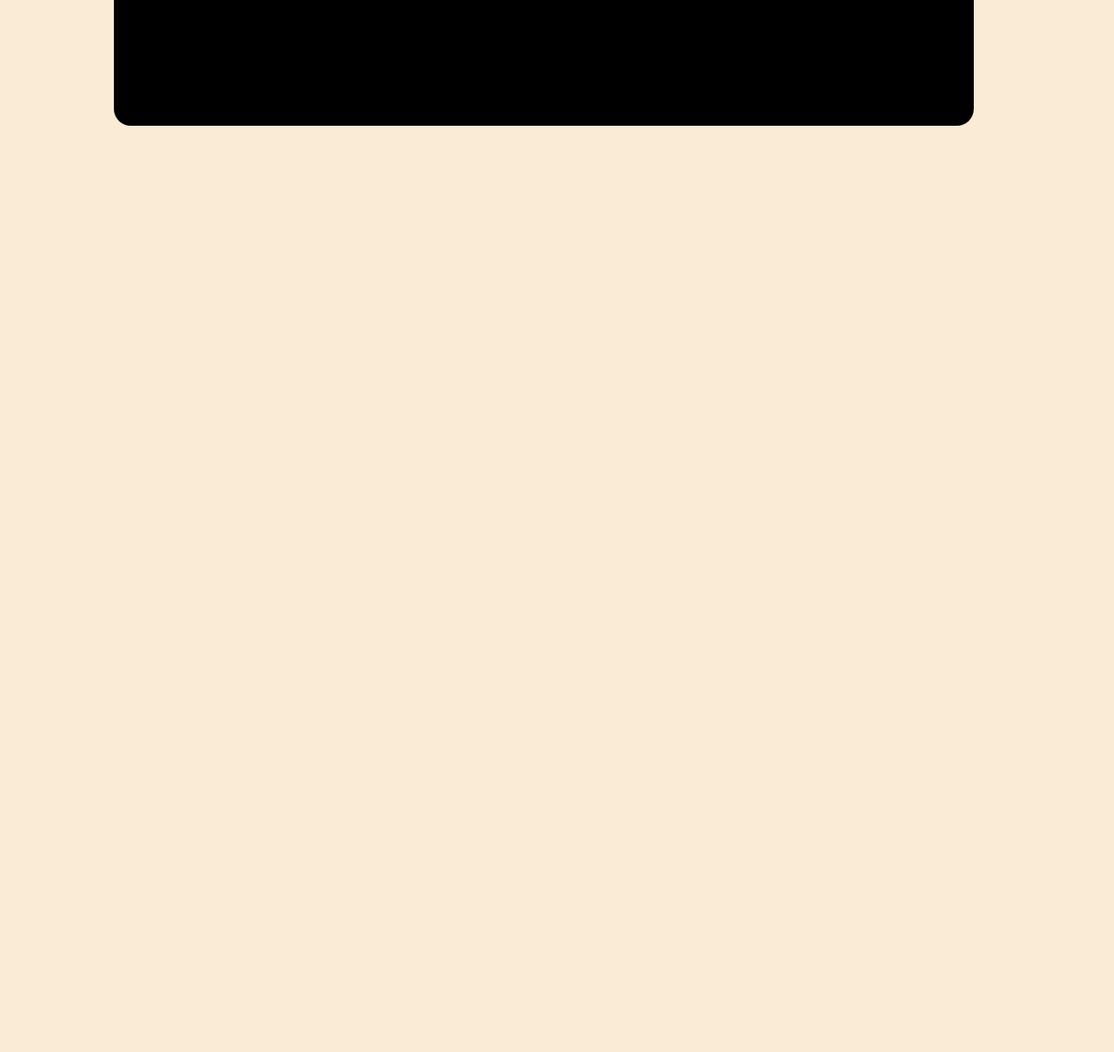
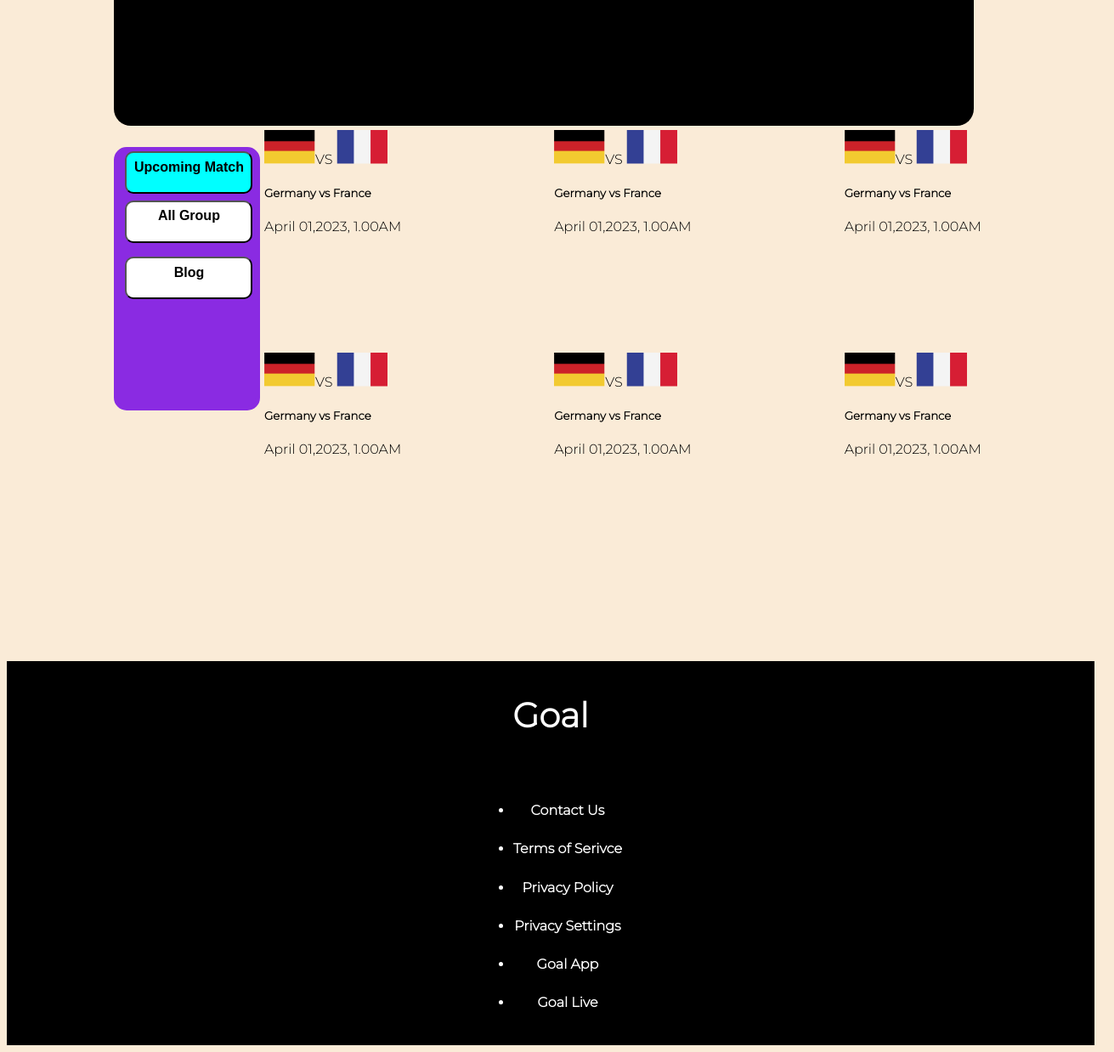
Before and after one commit to Raisa1389/wc-repo, a plain HTML site: page upcoming.html in a window 1280 px wide. Shown: the part 500-1738 px from the top of the page at 85% size, 1311 px wide, since content can reach past the window. Before the commit the page ends 800 px from the top, so only its background shows below. Drawn offline with Linux system fonts and the light colour scheme.

Commit message:
website 2

```diff
--- a/style.css
+++ b/style.css
@@ -56,7 +56,7 @@ body {
 .box-container {
     margin-top: 25px;
     margin-bottom: 50px;
-    width: 500px;
+    width: 300px;
     height: 300px;
     background-color: blueviolet;
     border: 5px solid blueviolet;
@@ -110,8 +110,8 @@ body {
 /*match descrtiption */
 
 .match .match-banner img {
-    width: 312px;
-    height: 175px;
+    width: 300px;
+    height: 200px;
 }
 
 .icon {
@@ -121,19 +121,18 @@ body {
 }
 
 .match {
-    border-radius: 312px, 362px;
+    border-radius: 10px, 10px;
     box-shadow: 1px solid gray;
     width: 50%;
     padding: 5px;
 }
 
-.matches {
+.all-match {
     display: grid;
-    grid-template-columns: repeat(2, 1fr);
-    gap: 2px;
+    grid-template-columns: repeat(3, 1fr);
+    gap: 2%;
 
 }
-
 
 .main2 {
     display: flex;
@@ -157,24 +156,28 @@ footer {
 }
 
 .footer-content h2 {
-    text-transform: capitalize;
-    line-height: 3rem;
-    font-weight: bold;
-    font-size: 20px;
     color: white;
-    text-align: center;
+    width: 95px;
+    height: 60px;
+    left: 753px;
+    top: 1594px;
+    font-style: normal;
+    font-weight: 600;
+    font-size: 40px;
+    line-height: 60px;
 }
 
 .socials {
-    list-style: none;
-    display: flex;
-    align-items: center;
-    margin: 3rem 3rem 3rem 3rem;
-    font-size: 1.1rem;
-    text-decoration: none;
     color: white;
-    justify-content: space-around;
-    padding: 8px;
+    left: 21%;
+    right: 21%;
+    top: 91%;
+    bottom: 6%;
+    font-style: normal;
+    font-weight: 500;
+    font-size: 16px;
+    line-height: 24px;
+    flex-direction: row;
 }
 
 
@@ -287,15 +290,15 @@ footer {
     }
 
     .socials {
-        list-style: none;
-        flex-direction: column;
-        align-items: center;
-        margin: 1rem 0 3rem 0;
-        font-size: 1.1rem;
-        text-decoration: none;
         color: white;
-        justify-content: space-around;
-        padding: 8px;
+        left: 3.73%;
+        right: 3.73%;
+        top: 91.44%;
+        bottom: 0.2%;
+        font-style: normal;
+        font-weight: 400;
+        font-size: 14px;
+        line-height: 50px;
     }
 }
 
@@ -371,7 +374,6 @@ footer {
         margin-left: 10%;
         flex-direction: row;
     }
-
 }
 
 .box1 {
@@ -414,6 +416,6 @@ footer {
     border-radius: 10px;
 }
 
-.matches {
+.all-match {
     grid-template-columns: repeat(2, 1fr);
 }
--- /dev/null
+++ b/style2.css
@@ -0,0 +1,176 @@
+/*Upcoming matches main website starts here*/
+/* fonts */
+@import url('https://fonts.googleapis.com/css2?family=Montserrat:wght@300&display=swap');
+
+/* base style */
+body {
+    font-family: 'Montserrat', sans-serif;
+    background-color: antiquewhite;
+}
+
+/*banner descripton & image */
+.main1 {
+    width: 80%;
+    height: 80vh;
+    margin-left: 10%;
+    color: white;
+    background-color: black;
+    box-shadow: 2px 2px 2px 2px solid black;
+    border-radius: 20px;
+    display: flex;
+    justify-content: center;
+}
+
+.banner-descrption {
+    font-size: 30px;
+    text-align: left;
+    width: 50%;
+}
+
+.banner-image {
+    margin: auto;
+}
+
+.title1 {
+    font-size: 40px;
+    font-weight: bold;
+    text-align: left;
+
+}
+
+.banner-button {
+    background-color: red;
+    padding: 15px 20px;
+    margin: 20px;
+    font-size: 20px;
+    color: white;
+    align-items: center;
+    text-align: center;
+}
+
+.text {
+    font-size: 25px;
+    margin: 10px;
+}
+
+/*box descrtiption */
+.box-container {
+    margin-top: 25px;
+    margin-bottom: 50px;
+    width: 500px;
+    height: 300px;
+    background-color: blueviolet;
+    border: 5px solid blueviolet;
+    border-radius: 15px;
+    justify-content: center;
+    margin-left: 10%;
+}
+
+.box1 {
+    display: grid;
+    grid-template-rows: repeat(3, 1fr);
+    width: 150px;
+    height: 50px;
+    margin-left: 5%;
+    margin-top: 5%;
+    padding-top: 4%;
+    font-size: medium;
+    font-weight: bold;
+    background-color: white;
+    border-radius: 10px;
+}
+
+.box2 {
+    display: grid;
+    grid-template-rows: repeat(3, 1fr);
+    width: 150px;
+    height: 50px;
+    margin-left: 5%;
+    margin-bottom: 10%;
+    margin-top: 10%;
+    padding: 5%;
+    font-size: medium;
+    font-weight: bold;
+    background-color: white;
+    border-radius: 10px;
+}
+
+.button {
+    background-color: aqua;
+    display: grid;
+    grid-template-rows: repeat(3, 1fr);
+    width: 150px;
+    height: 50px;
+    margin-left: 5%;
+    padding: 5%;
+    font-size: medium;
+    font-weight: bold;
+    border-radius: 10px;
+}
+
+/*match descrtiption */
+.match .match-banner img {
+    width: 60px;
+    height: 40px;
+}
+
+.match {
+    border-radius: 10px 10px;
+    box-shadow: 1px solid gray;
+    width: 312px;
+    height: 242px;
+    padding: 5px;
+}
+
+.all-match {
+    display: grid;
+    grid-template-columns: repeat(3, 1fr);
+    gap: 2%;
+}
+
+.main2 {
+    display: flex;
+}
+
+/*footer */
+/*footer */
+footer {
+    box-sizing: border-box;
+    height: auto;
+    width: 100vw;
+    background-color: black;
+    margin-top: 10%;
+}
+
+.footer-content {
+    display: flex;
+    align-items: center;
+    justify-content: center;
+    flex-direction: column;
+    text-align: center;
+}
+
+.footer-content h2 {
+    color: white;
+    width: 95px;
+    height: 60px;
+    left: 753px;
+    top: 1594px;
+    font-style: normal;
+    font-weight: 600;
+    font-size: 40px;
+    line-height: 60px;
+}
+
+.socials {
+    color: white;
+    left: 21%;
+    right: 21%;
+    top: 91%;
+    bottom: 6%;
+    font-style: normal;
+    font-weight: 500;
+    font-size: 16px;
+    line-height: 24px;
+    flex-direction: row;
+}
--- a/upcoming.html
+++ b/upcoming.html
@@ -9,7 +9,7 @@
     <!--Font awesome-->
     <script src="https://kit.fontawesome.com/4e51a9fedb.js" crossorigin="anonymous"></script>
     <!--stylesheet-->
-    <link rel="stylesheet" href="style.css">
+    <link rel="stylesheet" href="style2.css">
 </head>
 
 <body>
@@ -27,6 +27,123 @@
         </div>
         </div>
     </section>
+
+    <div class="main2">
+        <div class="box-container">
+            <form>
+                <button class="button">Upcoming Match</button>
+                <button class="box1">All Group</button>
+                <button class="box2">Blog</button>
+            </form>
+        </div>
+        <div>
+
+            <section class="all-match">
+                <div class="matches">
+                    <div class="match">
+                        <div class="match-banner">
+                            <img src="images/germany Flag.png" alt="">VS
+                            <img src="images/Flag.png" alt="">
+                        </div>
+                        <div class="match-info">
+                            <h5 class="match-title">Germany vs France</h5>
+                            <p class="match-description">April 01,2023, 1.00AM</p>
+                        </div>
+                    </div>
+                </div>
+
+                <div class="matches">
+                    <div class="match">
+                        <div class="match-banner">
+                            <img src="images/germany Flag.png" alt="">VS
+                            <img src="images/Flag.png" alt="">
+                        </div>
+                        <div class="match-info">
+                            <h5 class="match-title">Germany vs France</h5>
+                            <p class="match-description">April 01,2023, 1.00AM</p>
+                        </div>
+                    </div>
+                </div>
+
+                <div class="matches">
+                    <div class="match">
+                        <div class="match-banner">
+                            <img src="images/germany Flag.png" alt="">VS
+                            <img src="images/Flag.png" alt="">
+                        </div>
+                        <div class="match-info">
+                            <h5 class="match-title">Germany vs France</h5>
+                            <p class="match-description">April 01,2023, 1.00AM</p>
+                        </div>
+                    </div>
+                </div>
+
+                <div class="matches">
+                    <div class="match">
+                        <div class="match-banner">
+                            <img src="images/germany Flag.png" alt="">VS
+                            <img src="images/Flag.png" alt="">
+                        </div>
+                        <div class="match-info">
+                            <h5 class="match-title">Germany vs France</h5>
+                            <p class="match-description">April 01,2023, 1.00AM</p>
+                        </div>
+                    </div>
+                </div>
+
+                <div class="matches">
+                    <div class="match">
+                        <div class="match-banner">
+                            <img src="images/germany Flag.png" alt="">VS
+                            <img src="images/Flag.png" alt="">
+                        </div>
+                        <div class="match-info">
+                            <h5 class="match-title">Germany vs France</h5>
+                            <p class="match-description">April 01,2023, 1.00AM</p>
+                        </div>
+                    </div>
+                </div>
+
+                <div class="matches">
+                    <div class="match">
+                        <div class="match-banner">
+                            <img src="images/germany Flag.png" alt="">VS
+                            <img src="images/Flag.png" alt="">
+                        </div>
+                        <div class="match-info">
+                            <h5 class="match-title">Germany vs France</h5>
+                            <p class="match-description">April 01,2023, 1.00AM</p>
+                        </div>
+                    </div>
+                </div>
+            </section>
+        </div>
+    </div>
 </body>
+<footer>
+    <div class="footer-content">
+        <h2>Goal</h2>
+        <ul class="socials">
+            <li>
+                <h4>Contact Us</h4>
+            </li>
+            <li>
+                <h4>Terms of Serivce</h4>
+            </li>
+            <li>
+                <h4>Privacy Policy</h4>
+            </li>
+            <li>
+                <h4>Privacy Settings</h4>
+            </li>
+            <li>
+                <h4>Goal App</h4>
+            </li>
+            <li>
+                <h4>Goal Live</h4>
+            </li>
+        </ul>
+    </div>
+</footer>
 
 </html>
```
Also changed, not shown: index.html (+0 -1 lines).
